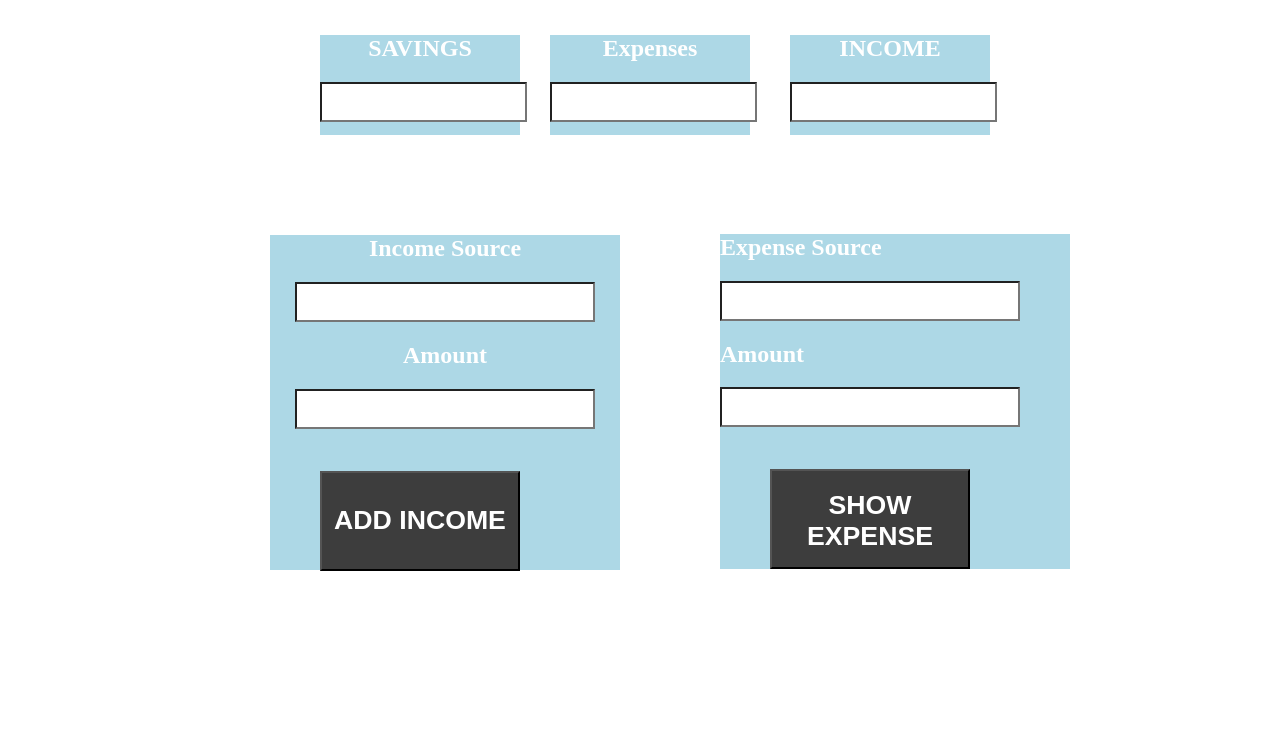
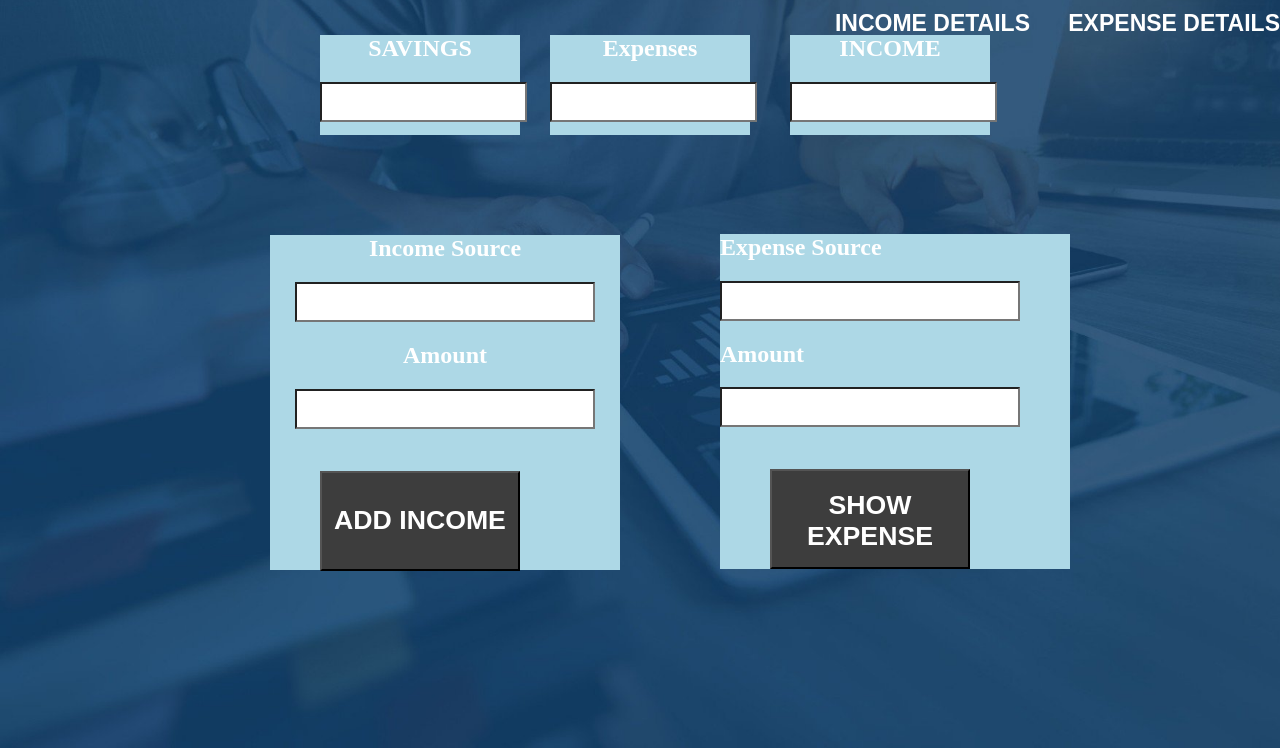
Before and after one commit to Pavanpatil08/masai-week-3, a plain HTML site: page index.html in a window 1280 px wide. Shown: the part 52-800 px from the top of the page. Drawn offline with Linux system fonts and the light colour scheme.

Commit message:
Update index.html

```diff
--- a/index.html
+++ b/index.html
@@ -10,7 +10,7 @@ body
 }
 .bg
 {
-	background-image: url("image/bg.jpg");
+	background-image: url("bac.jpg");
 	height: 100%;
 	width: 100%;
 	background-size: cover;
```
